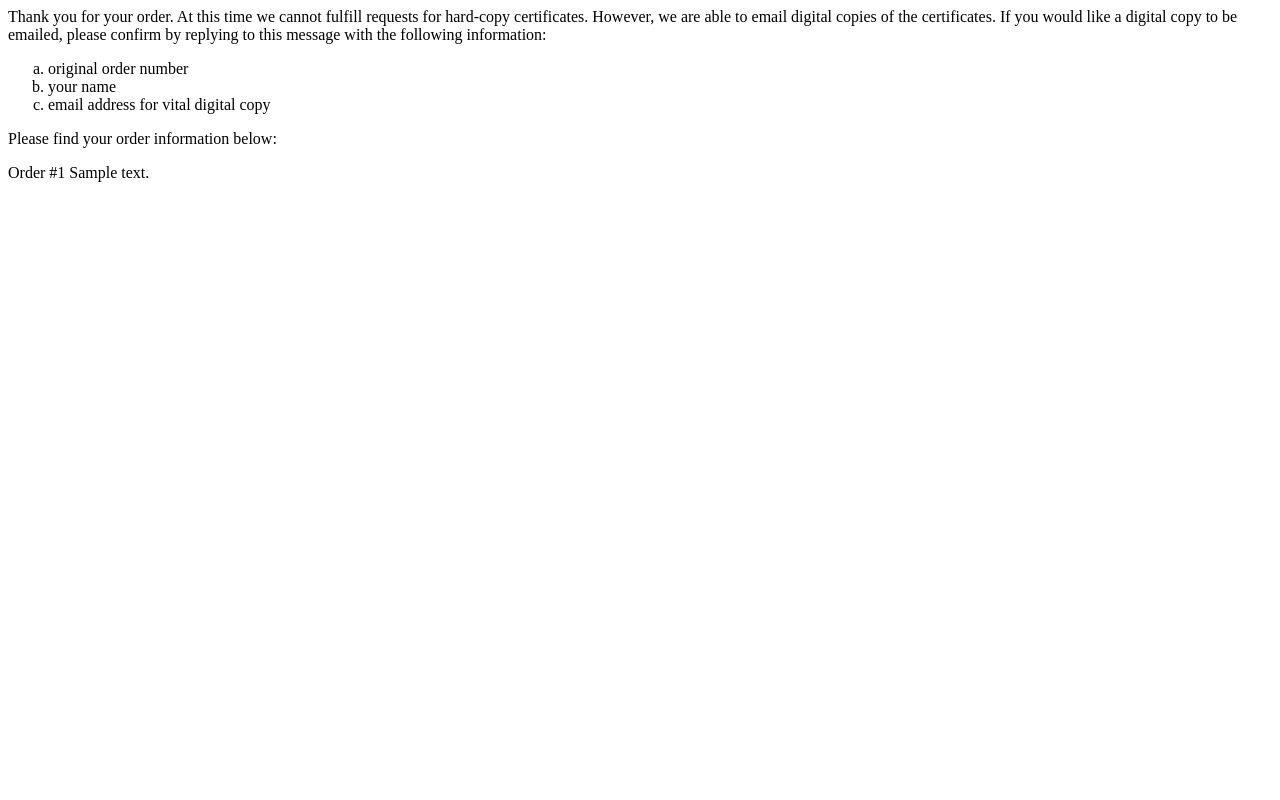
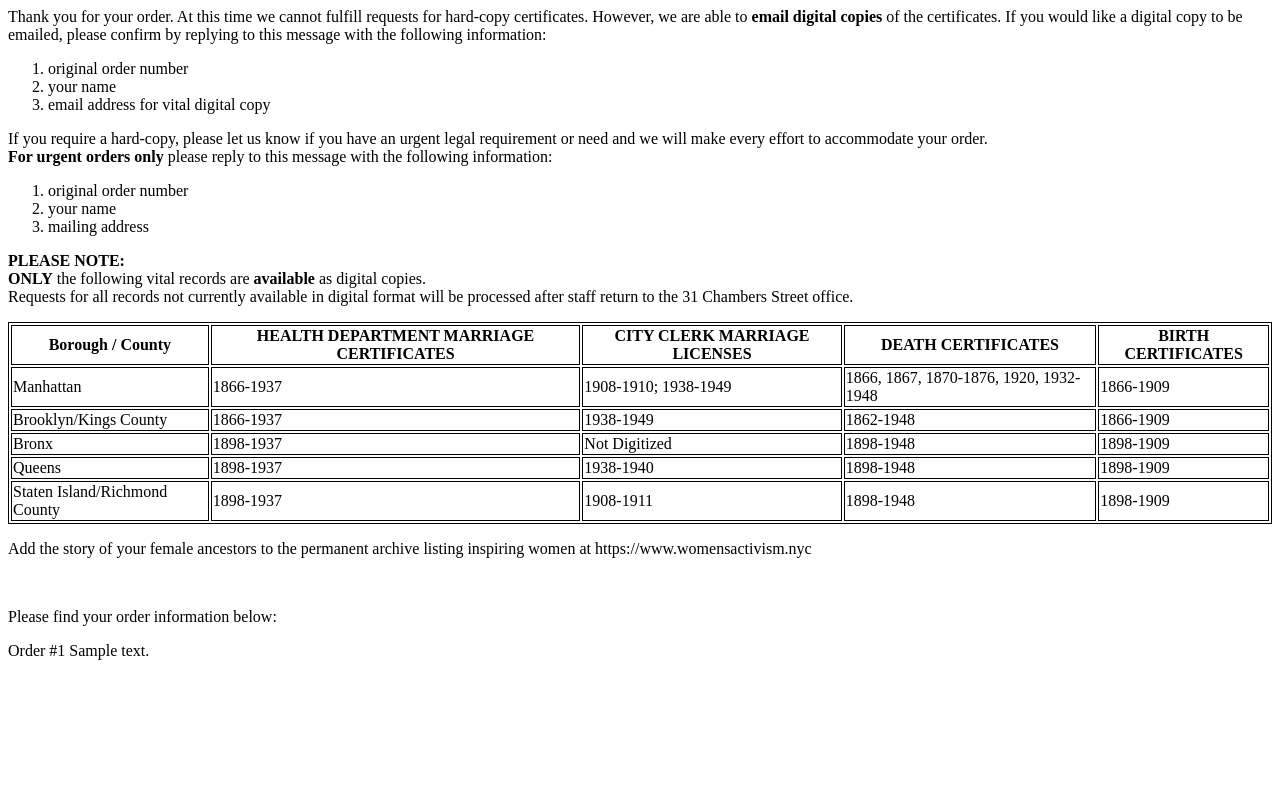
Before and after one commit to nycrecords/epayments, a Flask app: template app/templates/email_templates/convert_mail_to_email.html in a window 1280 px wide. Run offline with Flask 2, Linux system fonts and the light colour scheme; the template is opened without the code that fills it: most values are stand-ins (such as "Sample title", 1, 10 or a date in 2020); some libraries are stand-ins or nearby versions.

Commit message:
Email language changes

```diff
--- a/app/templates/email_templates/convert_mail_to_email.html
+++ b/app/templates/email_templates/convert_mail_to_email.html
@@ -1,13 +1,88 @@
 <html>
+<style>
+    table, th, td {
+        border: 1px solid black;
+    }
+</style>
 <body>
-Thank you for your order. At this time we cannot fulfill requests for hard-copy certificates. However, we are able to
-email digital copies of the certificates. If you would like a digital copy to be emailed, please confirm by replying to
-this message with the following information:
-<ol type="a">
+<p>
+    Thank you for your order. At this time we cannot fulfill requests for hard-copy certificates. However, we are able
+    to
+    <strong>email digital copies</strong> of the certificates. If you would like a digital copy to be emailed, please
+    confirm by replying to
+    this message with the following information:
+</p>
+<ol>
     <li>original order number</li>
     <li>your name</li>
     <li>email address for vital digital copy</li>
 </ol>
+<p>
+    If you require a hard-copy, please let us know if you have an urgent legal requirement or need and we will make
+    every effort to accommodate your order.
+    <br />
+    <strong>For urgent orders only</strong> please reply to this message with the following information:
+</p>
+<ol>
+    <li>original order number</li>
+    <li>your name</li>
+    <li>mailing address</li>
+</ol>
+<p>
+    <strong>PLEASE NOTE:</strong><br />
+    <strong>ONLY</strong> the following vital records are <strong>available</strong> as digital copies.<br>
+    Requests for all records not currently available in digital format will be processed after staff return to the 31
+    Chambers Street office.
+</p>
+<table class="table table-bordered">
+    <tr>
+        <th>Borough / County</th>
+        <th>HEALTH DEPARTMENT MARRIAGE CERTIFICATES</th>
+        <th>CITY CLERK MARRIAGE LICENSES</th>
+        <th>DEATH CERTIFICATES</th>
+        <th>BIRTH CERTIFICATES</th>
+    </tr>
+    <tr>
+        <td>Manhattan</td>
+        <td>1866-1937</td>
+        <td>1908-1910; 1938-1949</td>
+        <td>1866, 1867, 1870-1876, 1920, 1932-1948</td>
+        <td>1866-1909</td>
+    </tr>
+    <tr>
+        <td>Brooklyn/Kings County</td>
+        <td>1866-1937</td>
+        <td>1938-1949</td>
+        <td>1862-1948</td>
+        <td>1866-1909</td>
+    </tr>
+    <tr>
+        <td>Bronx</td>
+        <td>1898-1937</td>
+        <td>Not Digitized</td>
+        <td>1898-1948</td>
+        <td>1898-1909</td>
+    </tr>
+    <tr>
+        <td>Queens</td>
+        <td>1898-1937</td>
+        <td>1938-1940</td>
+        <td>1898-1948</td>
+        <td>1898-1909</td>
+    </tr>
+    <tr>
+        <td>Staten Island/Richmond County</td>
+        <td>1898-1937</td>
+        <td>1908-1911</td>
+        <td>1898-1948</td>
+        <td>1898-1909</td>
+    </tr>
+</table>
+<p>
+    Add the story of your female ancestors to the permanent archive listing inspiring women at
+    https://www.womensactivism.nyc
+</p>
+<br>
 <p>
     Please find your order information below:
 </p>
```
